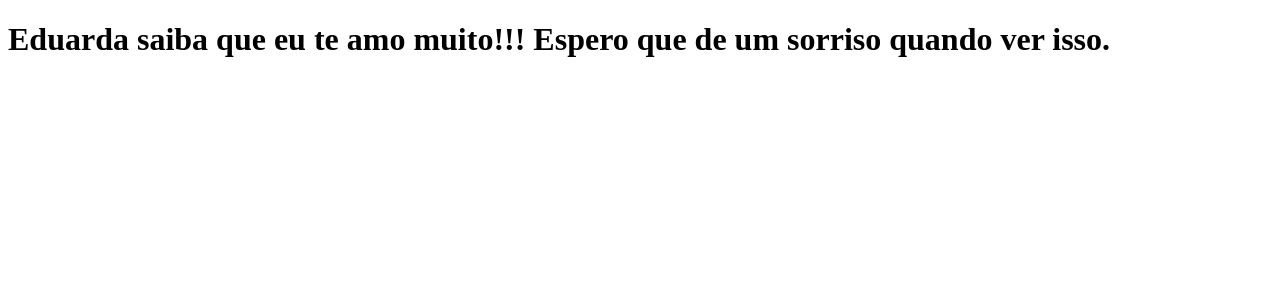
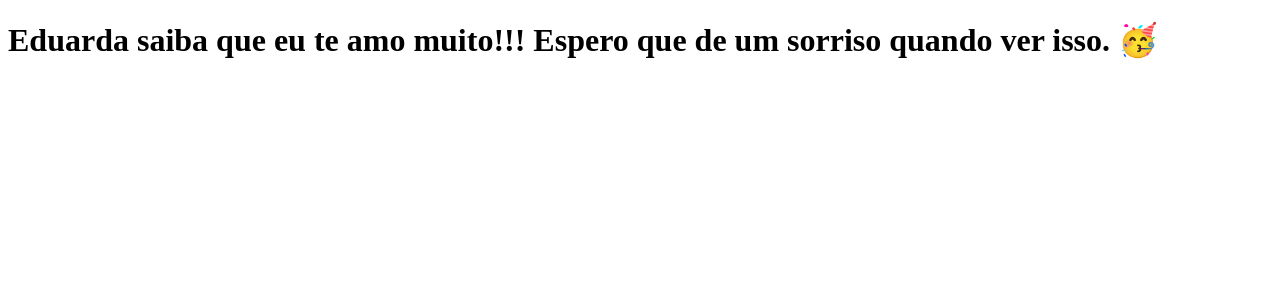
Before and after one commit to GaelGesser/clone-tabnews, a Next.js app: page / in a window 1280 px wide. Shown: the top 300 px of the page. Built offline with nearby package versions, Linux system fonts and the light colour scheme.

Commit message:
modifica a frase

```diff
--- a/pages/index.js
+++ b/pages/index.js
@@ -1,5 +1,5 @@
 function Home() {
-    return <h1>Eduarda saiba que eu te amo muito!!! Espero que de um sorriso quando ver isso.</h1>
+    return <h1>Eduarda saiba que eu te amo muito!!! Espero que de um sorriso quando ver isso. 🥳</h1>
 }
 
 export default Home;
```
